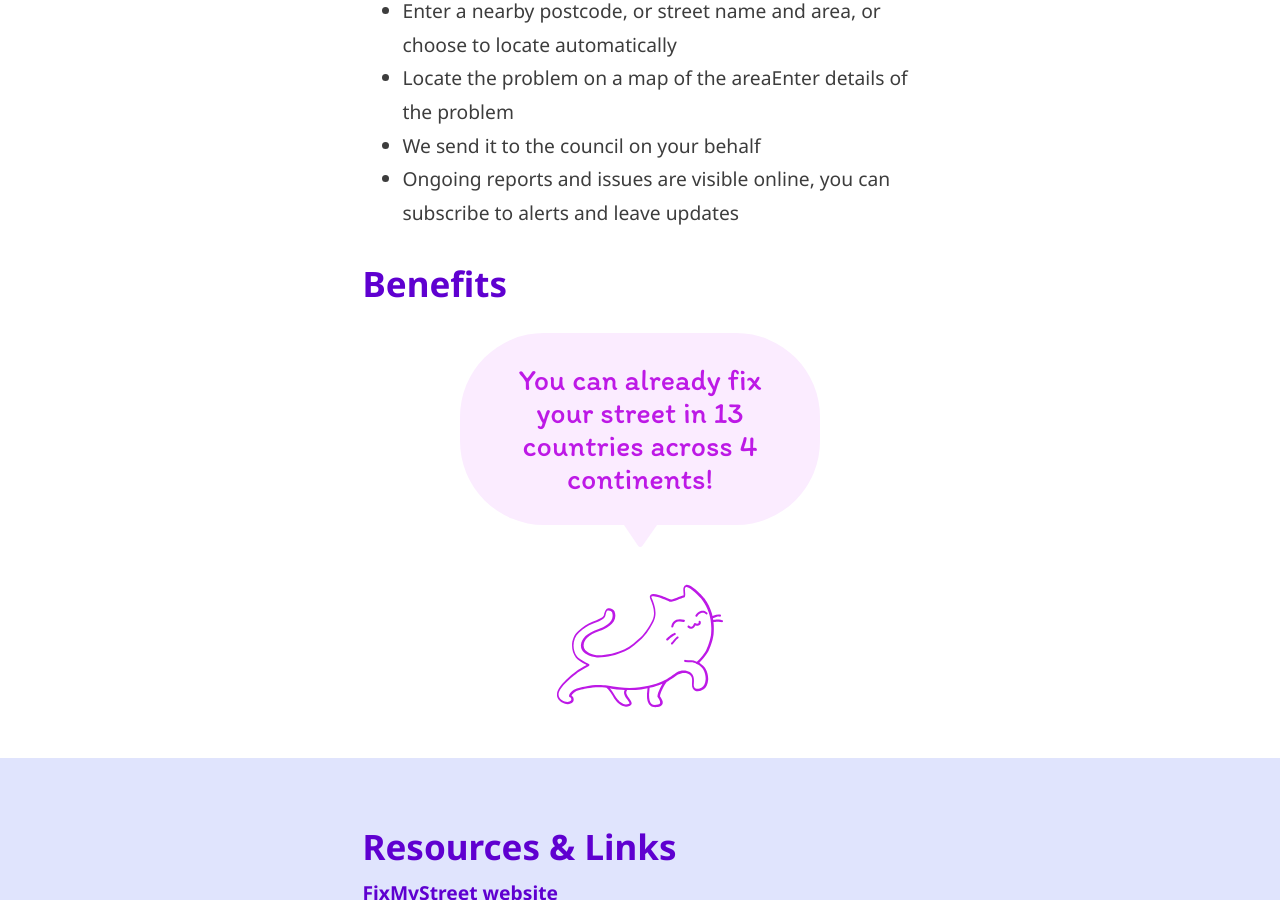
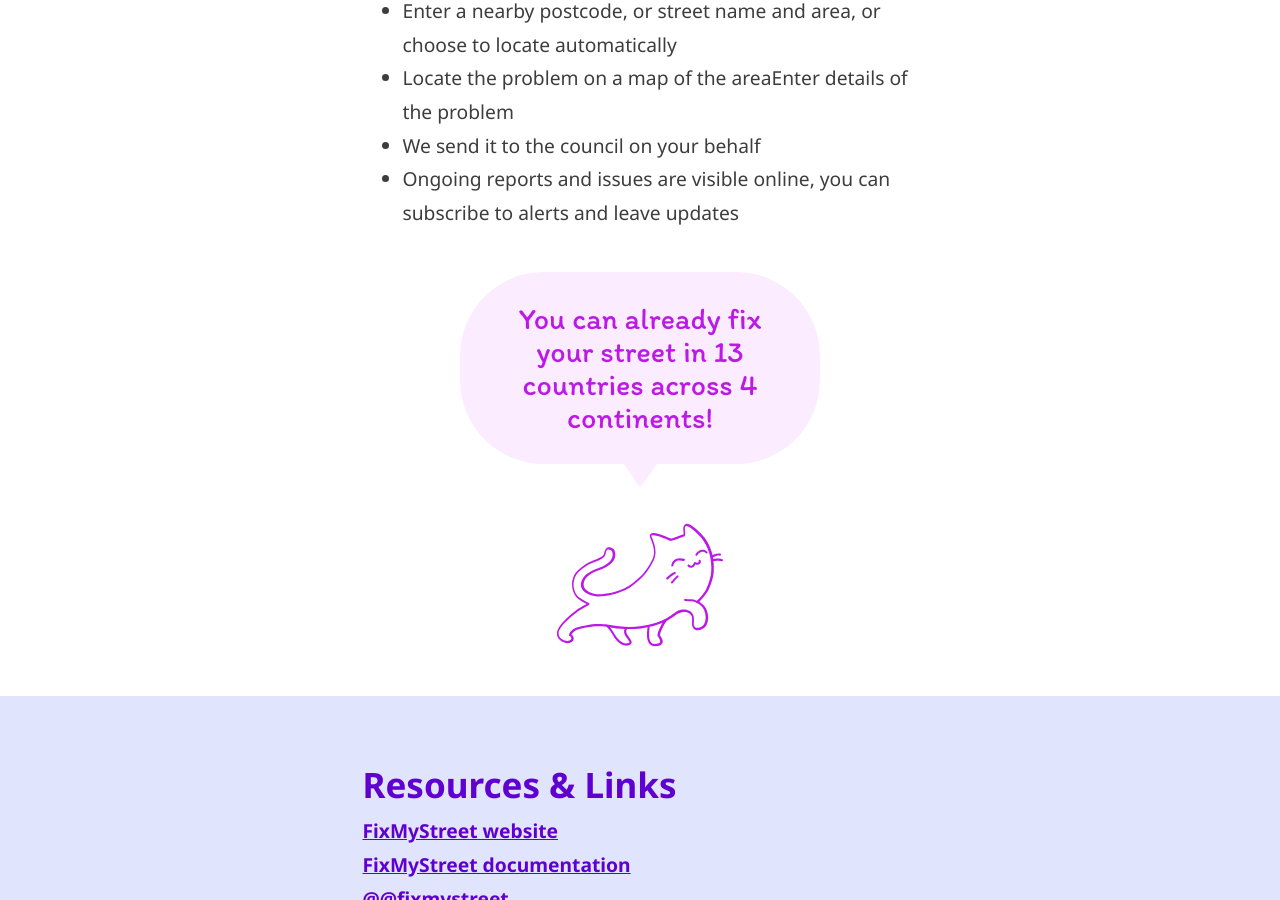
Before and after one commit to digidemlab/democat, a Jekyll site: the page built from _posts/2016-11-28-fixmystreet.md, in a window 1280 px wide and 900 px high, scrolled down 1808 px. Built offline with Jekyll 4.4.1, drawn with Linux system fonts in a browser that asks for light colours.

Commit message:
Updated Fixmystreet

```diff
--- a/_posts/2016-11-28-fixmystreet.md
+++ b/_posts/2016-11-28-fixmystreet.md
@@ -34,5 +34,3 @@ FixMyStreet makes it easy for anyone to report a problem without worrying about
 * Locate the problem on a map of the areaEnter details of the problem
 * We send it to the council on your behalf
 * Ongoing reports and issues are visible online, you can subscribe to alerts and leave updates
-
-## Benefits
```
